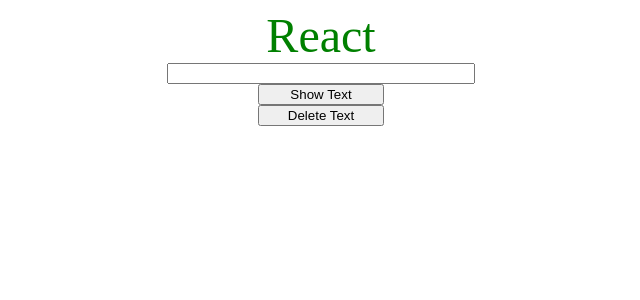
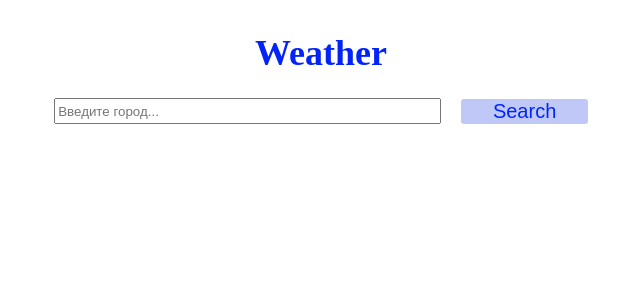
Before and after one commit to IgorKramskoy/webpack-education, a React app: page / in a window 1280 px wide. Shown: the top 300 px of the page, without its empty margins (319-959 px from the left). Built offline with nearby package versions, Linux system fonts and the light colour scheme.

Commit message:
create component and style

```diff
--- a/src/component/App.tsx
+++ b/src/component/App.tsx
@@ -1,44 +1,22 @@
-import React, {useState} from 'react';
-import {useAppDispatch} from "../hooks/redux";
+import React from 'react';
 
-import {citySlice} from "../store/reducers/CitySlice";
-
-import WeatherCard from "./WeatherCard";
+import InputSearch from "./input/InputSearch";
+import WeatherCard from "./wetherCard/WeatherCard";
 
 import './style.scss'
+import {useAppSelector} from "../hooks/redux";
+
 const App = () => {
-    const [isShow, setShow] = useState(false);
-    const [cityNew, setCityNew] = useState('');
 
-    const dispatch = useAppDispatch()
-    const { setCity } = citySlice.actions
+    const  {city} = useAppSelector(state => state.cityReducer)
 
     return (
         <div className="header">
-            React
-            <input
-                onChange={(e) => {
-                    setCityNew(e.target.value)
-                }}
-                value={cityNew}
-            />
-            <button onClick={() => {
-                setShow(true);
-                dispatch(setCity(cityNew))
-            } }>
-                Show Text
-            </button>
-            <button onClick={() => {
-                setShow(false)
-                dispatch(setCity(''))
-            } }>
-                Delete Text
-            </button>
+            <h1>Weather</h1>
+            <InputSearch/>
             {
-
-                isShow && <WeatherCard/>
+                city && <WeatherCard/>
             }
-
         </div>
     );
 };
--- a/src/component/WeatherCard.tsx
+++ /dev/null
@@ -1,18 +0,0 @@
-import React from 'react';
-import { weatherApi } from "../service/WeatherService";
-import {useAppSelector} from "../hooks/redux";
-
-const WeatherCard = () => {
-
-    const  {city} = useAppSelector(state => state.cityReducer)
-
-    const { data: weather } = weatherApi.useFetchWeatherToCityQuery(city);
-    console.log(weather)
-    return (
-        <div>
-
-        </div>
-    );
-};
-
-export default WeatherCard;
--- /dev/null
+++ b/src/component/input/InputSearch.tsx
@@ -0,0 +1,29 @@
+import React, {useState} from 'react';
+import {useAppDispatch} from "../../hooks/redux";
+import {citySlice} from "../../store/reducers/CitySlice";
+
+import './style.scss'
+const InputSearch = () => {
+    const [cityNew, setCityNew] = useState('');
+
+    const dispatch = useAppDispatch()
+    const { setCity } = citySlice.actions
+    return (
+        <div className="container">
+            <input
+                onChange={(e) => {
+                    setCityNew(e.target.value)
+                }}
+                value={cityNew}
+                placeholder="Введите город..."
+            />
+            <button onClick={() => {
+                dispatch(setCity(cityNew))
+            } }>
+                Search
+            </button>
+        </div>
+    );
+};
+
+export default InputSearch;
--- /dev/null
+++ b/src/component/input/style.scss
@@ -0,0 +1,29 @@
+.container {
+  display: flex;
+  justify-content: center;
+  align-items: center;
+  width: 100%;
+  gap: 20px;
+
+  & input {
+    width: 30%;
+    height: 20px;
+  }
+
+  & input:hover {
+    cursor: pointer;
+  }
+
+  & button {
+    background-color: #c0c8f8;
+    color: #0024fc;
+    border-radius: 3px;
+    width: 10%;
+    font-size: 20px;
+    border: none;
+  }
+
+  & button:hover {
+    cursor: pointer;
+  }
+}
--- a/src/component/style.scss
+++ b/src/component/style.scss
@@ -1,16 +1,12 @@
 .header {
-  font-size: 48px;
-  color: green;
   display: flex;
   justify-content: center;
   align-items: center;
   flex-direction: column;
 
-  & button {
-    width: 10%;
+  & h1 {
+    font-size: 36px;
+    color: #0324f8;
   }
 
-  & input {
-    width: 300px;
-  }
 }
--- /dev/null
+++ b/src/component/wetherCard/WeatherCard.tsx
@@ -0,0 +1,43 @@
+import React, {useEffect, useState} from 'react';
+import { weatherApi } from "../../service/WeatherService";
+import {useAppSelector} from "../../hooks/redux";
+
+import './style.scss'
+
+const WeatherCard = () => {
+    const [test, setTest] = useState('')
+    const  {city} = useAppSelector(state => state.cityReducer)
+
+    const { data: weather, error } = weatherApi.useFetchWeatherToCityQuery(city);
+    useEffect(() => {
+        if(weather) {
+            setTest(`https://openweathermap.org/img/wn/${weather.weather[0].icon}@2x.png`)
+        }
+    }, [weather])
+    console.log(weather)
+    return (
+        <div>
+            {
+               weather && <div className="contaner">
+                    <span className="city">{weather.name}</span>
+                    <div className="icon">
+                        <img src={test} alt='https://mywebicons.ru/i/png/313ff7049fa75367209ecbc26e955a5e.png'/>
+                        <span>{weather.weather[0].description}</span>
+                    </div>
+                    <div className="temperature">
+                        <span>Температура:{weather.main.temp} °C</span>
+                        <span>Ощущается как:{weather.main.feels_like} °C</span>
+                        <span>Минимальная:{weather.main.temp_min} °C</span>
+                        <span>Максимальная:{weather.main.temp_max} °C</span>
+                    </div>
+
+                </div>
+            }
+            {
+                error && <h4>Error loading...</h4>
+            }
+        </div>
+    );
+};
+
+export default WeatherCard;
--- /dev/null
+++ b/src/component/wetherCard/style.scss
@@ -0,0 +1,43 @@
+.contaner {
+  width: 100%;
+  display: flex;
+  justify-content: center;
+  flex-direction: column;
+  margin-top: 20px;
+  border: 2px solid #0324f8;
+  background-color: #c0c8f8;
+  border-radius: 5px;
+  padding: 20px;
+  gap: 10px;
+
+  & .city {
+    color: #0324f8;
+    font-size: 30px;
+  }
+
+  & .icon {
+    font-size: 20px;
+    color: #0324f8;
+    display: flex;
+    align-items: center;
+    gap: 10px;
+    width: 100%;
+
+    & img {
+      background-color: #dcdada
+    }
+
+    & span:first-letter {
+      text-transform: uppercase
+    }
+  }
+
+  & .temperature {
+    display: flex;
+    flex-direction: column;
+    justify-content: start;
+    align-items: start;
+    font-size: 20px;
+    color: #0324f8;
+  }
+}
```
